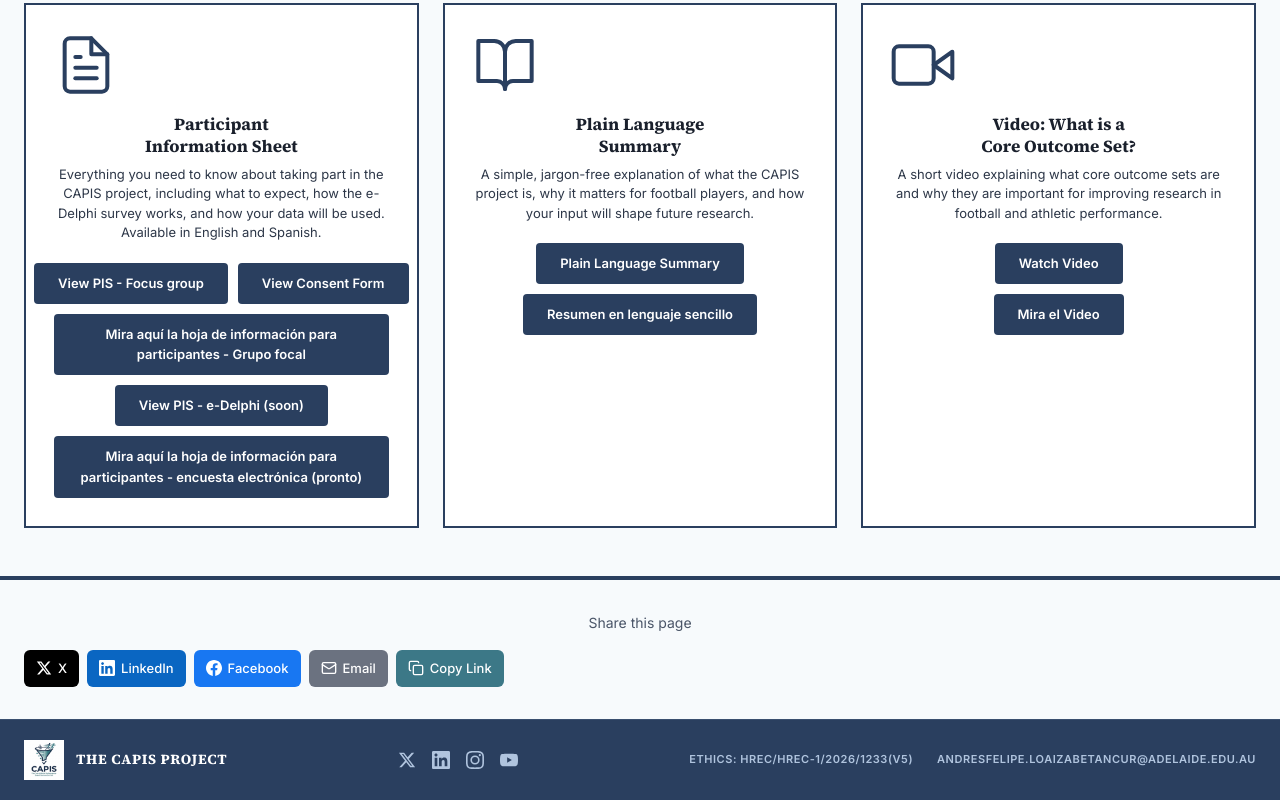
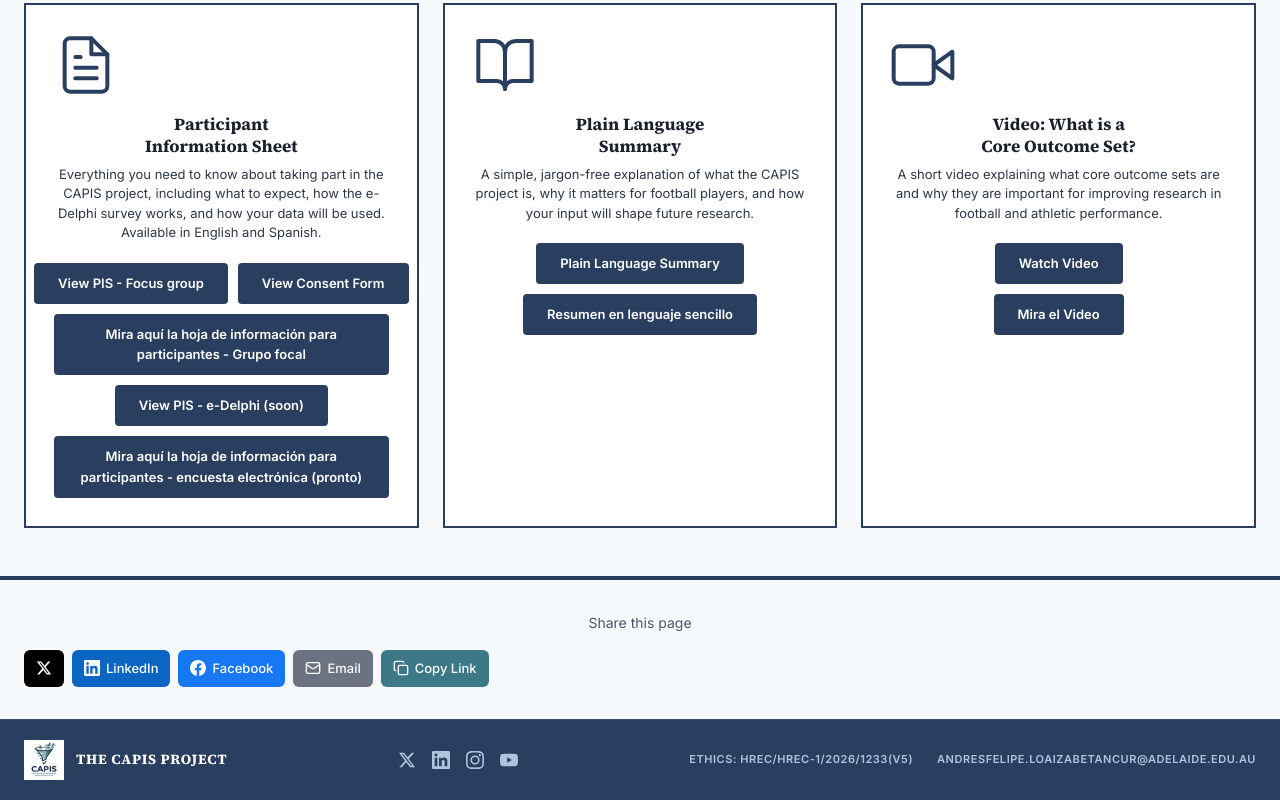
Before and after one commit to LoaizaBetancur/CAPIS-Project-Website, a Next.js app: page /resources/athletes in a window 1280 px wide. Shown: the part 1120-1920 px from the top of the page. Built offline with nearby package versions, Linux system fonts and the light colour scheme.

Commit message:
X button: logo only, remove text

```diff
--- a/components/ShareButtons.tsx
+++ b/components/ShareButtons.tsx
@@ -62,7 +62,6 @@ export default function ShareButtons({ title, description, url }: ShareButtonsPr
         <svg width="16" height="16" viewBox="0 0 24 24" fill="currentColor">
           <path d="M18.244 2.25h3.308l-7.227 8.26 8.502 11.24H16.17l-5.214-6.817L4.99 21.75H1.68l7.73-8.835L1.254 2.25H8.08l4.713 6.231zm-1.161 17.52h1.833L7.084 4.126H5.117z" />
         </svg>
-        X
       </a>
 
       {/* LinkedIn */}
```
